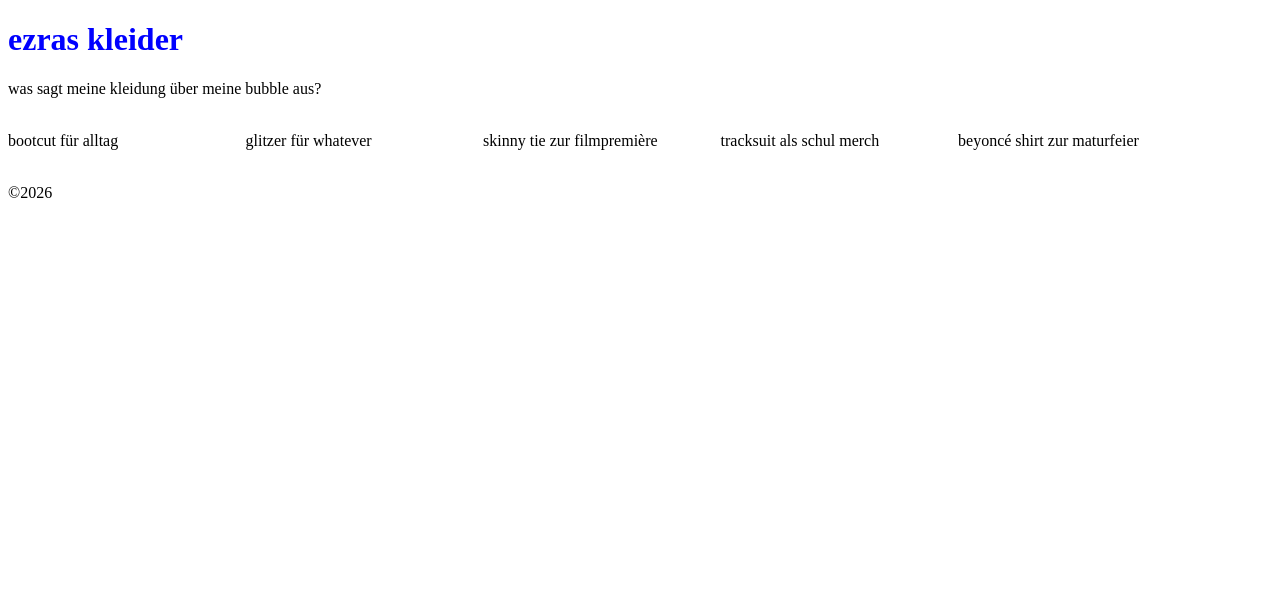
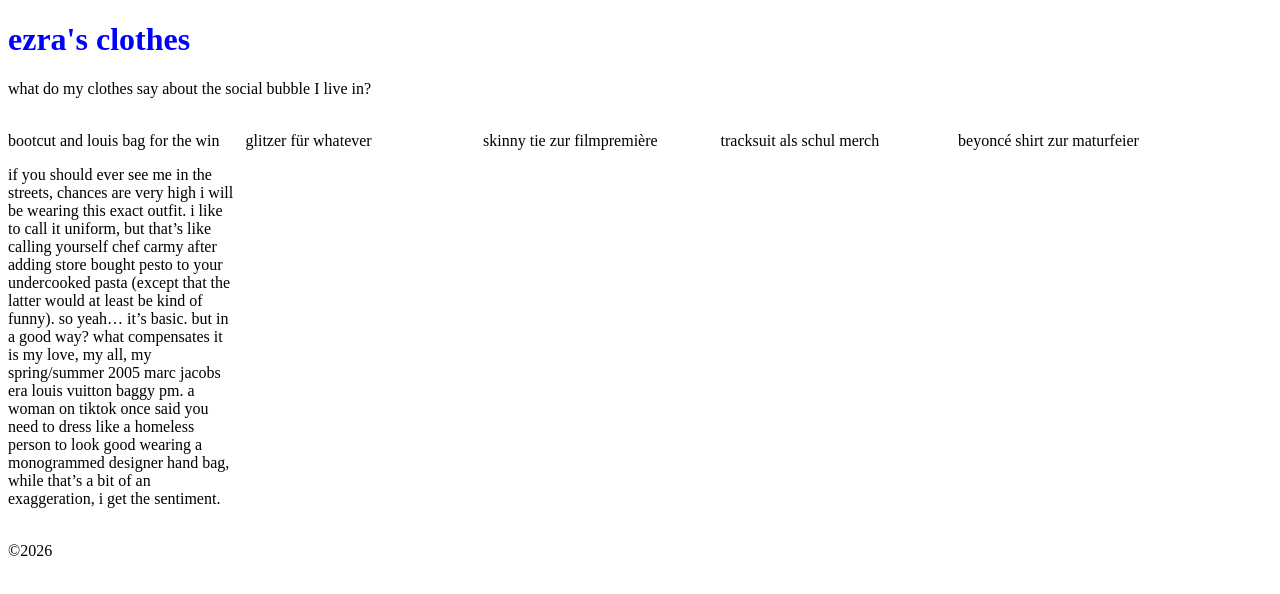
Before and after one commit to ezrabrucker/ezra, a plain HTML site: page index.html in a window 1280 px wide. Drawn offline with Linux system fonts and the light colour scheme; a web font is replaced by a local one.

Commit message:
Update index.html

```diff
--- a/index.html
+++ b/index.html
@@ -10,13 +10,18 @@
         </style>
 </head>
 <body>
-    <h1>ezras kleider</h1>
-    <div>was sagt meine kleidung über meine bubble aus?</div>
+    <h1>ezra's clothes</h1>
+    <div>what do my clothes say about the social bubble I live in?
+</div>
     <br>
     <div class="row">
         <div class="column2"> <div class="Sirv" data-src="https://ezra-city-girl.sirv.com/Spins/1frames/1frames.spin"></div>
         <script src="https://scripts.sirv.com/sirvjs/v3/sirv.js"></script>
-        <p>bootcut für alltag</p></div>
+        <p>bootcut and louis bag for the win
+</p>
+        <p>if you should ever see me in the streets, chances are very high i will be wearing this exact outfit. i like to call it uniform, but that’s like calling yourself chef carmy after adding store bought pesto to your undercooked pasta (except that the latter would at least be kind of funny).
+so yeah… it’s basic. but in a good way? what compensates it is my love, my all, my spring/summer 2005 marc jacobs era louis vuitton baggy pm. a woman on tiktok once said you need to dress like a homeless person to look good wearing a monogrammed designer hand bag, while that’s a bit of an exaggeration, i get the sentiment.
+</p></div>
 
         <div class="column">
             <div class="Sirv" data-src="https://ezra-city-girl.sirv.com/Spins/3frames/3frames.spin"></div>
```
